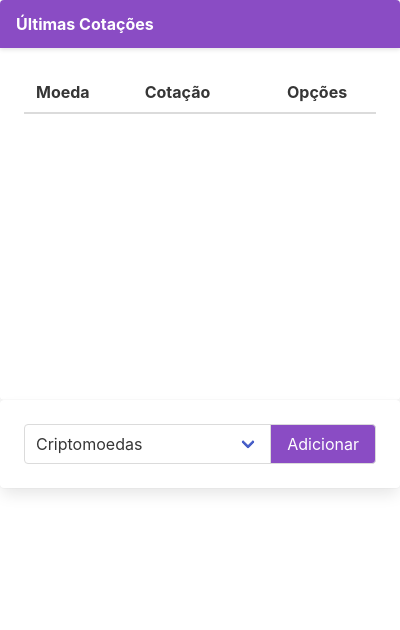
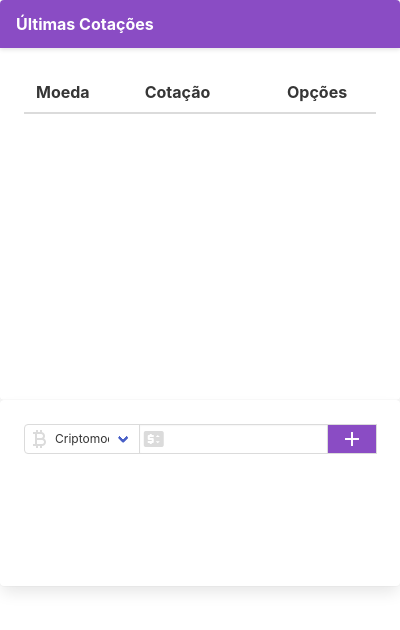
Before and after one commit to maudev1/bitcoin-alert, a browser extension: page popups/index.html in a window 400 px wide. Drawn offline with nearby package versions, Linux system fonts and the light colour scheme; no server answers; a web font is replaced by a local one.

Commit message:
campo para adicionar estipulação de valor

```diff
--- a/popups/index.html
+++ b/popups/index.html
@@ -8,8 +8,11 @@
     <link rel="stylesheet" href="https://cdn.jsdelivr.net/npm/bulma@0.9.3/css/bulma.min.css">
     <link href="https://fonts.googleapis.com/icon?family=Material+Icons" rel="stylesheet">
 
+    <script src="./js/vue.min.js"></script>
     <script src="./js/jquery.js"></script>
     <script src="./js/script.js"></script>
+
+    <link rel="stylesheet" href="https://cdn.cryptofonts.com/1.3.5/cryptofont.css">
 </head>
 
 <body>
@@ -64,20 +67,33 @@
         <div class="card-content">
             <div class="content">
 
-                <div class="field has-addons">
-                    <div class="control is-expanded">
-                      <div class="select is-fullwidth">
+                <div  class="field has-addons">
+                    <div class="control is-expanded has-icons-left">
+                      <div class="select is-fullwidth is-small">
                             <select name="" id="" class="coins">
                                 <option value="">Criptomoedas</option>
-                                <option value="BTC">BTC - Bitcoin</option>
-                                <option value="ETH">ETH - Ethereum</option>
-                                <option value="LTC">LTC - Litecoin</option>
+                                <option value="BTC"><i class="cf cf-btc"></i> Bitcoin</option>
+                                <option value="ETH"><i class="cf cf-eth"></i> Ethereum</option>
+                                <option value="LTC"><i class="cf cf-ltc"></i> Litecoin</option>
+                                <option value="DOGE"><i class="cf cf-doge"></i> DogeCoin</option>
                             </select>
 
                         </div>
+                        <span class="icon is-small is-left">
+                            <i class="material-icons">currency_bitcoin</i>
+                          </span>
+                    </div>
+                    <!-- <div class="control">
+                        <button class="button is-static is-small">R$</button>
+                    </div> -->
+                    <div class="control has-icons-left">
+                        <input type="text" class="input is-small">
+                        <span class="icon is-small is-left">
+                            <i class="material-icons">price_change</i>
+                          </span>
                     </div>
                     <div class="control">
-                        <button class="button is-maudev add">Adicionar</button>
+                        <button class="button is-maudev add is-small"><i class="material-icons">add</button>
                     </div>
 
                 </div>
@@ -85,6 +101,12 @@
             </div>
 
         </div>
+
+    </div>
+
+    <div id="vue">
+
+
 
     </div>
 
```
